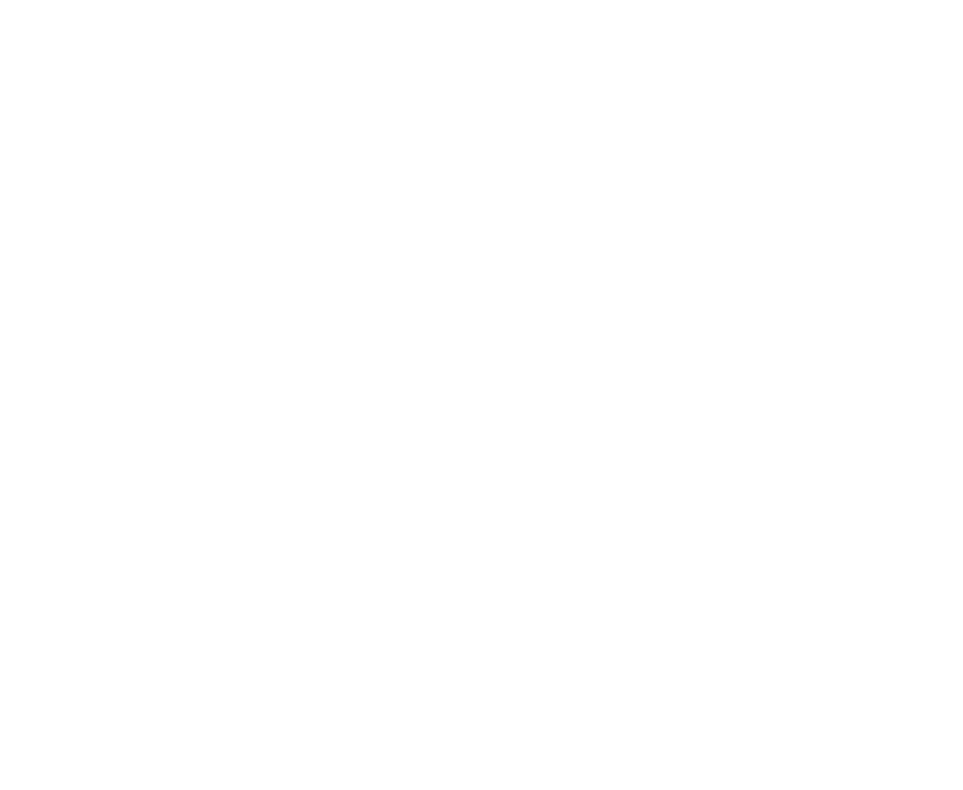
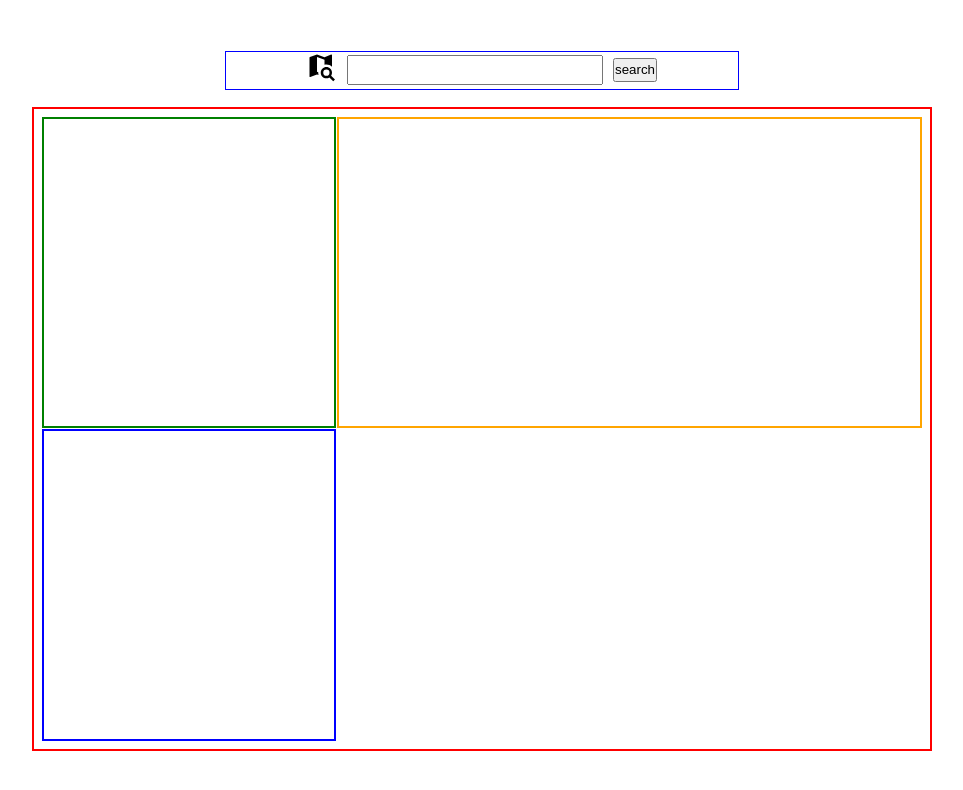
Before and after one commit to MiltonTomasino/weather-app, a website built with webpack: page src/template.html in a window 1280 px wide. Shown: the whole page, without its empty margins (158-1121 px from the left). Built offline with nearby package versions, Linux system fonts and the light colour scheme.

Commit message:
Create Basic Search Function and Location Display
The user will be able to input a location and see their chosen location
displayed at the top of the grid box.

```diff
--- a/src/index.js
+++ b/src/index.js
@@ -1,3 +1,4 @@
+import "./style.css";
 console.log("hello from index.js!");
 
 const key = "?key=B2H2UQPZ5CHBGDQH52BCFXUPA"
@@ -9,7 +10,7 @@ const WeatherApi = (() => {
 
     async function fetchCityData(city = null) {
         try {
-            let response = await fetch(url + "/San_Francisco" + key);
+            let response = await fetch(url + `/${city}` + key);
             cityData = await response.json();
             console.log(cityData);
 
@@ -22,8 +23,53 @@ const WeatherApi = (() => {
         return cityData.currentConditions.temp;
     }
 
+    function fetchCityDays() {
+        return cityData.days;
+    }
+
+    function fetchCity() {
+        return cityData;
+    }
+
     return {
         fetchCityData,
         fetchCurrentTemp,
+        fetchCityDays,
+        fetchCity
     }
 })();
+
+
+const DisplayInfo = (() => {
+    let searchBtn = document.querySelector("#search-btn");
+    let locationDiv = document.querySelector(".location");
+
+    searchBtn.addEventListener("click", async (e) => {
+        e.preventDefault();
+        locationDiv.innerHTML = "";
+        let search = document.querySelector("#search");
+        let formattedSearch = formatSearch(search.value);
+        await WeatherApi.fetchCityData(formattedSearch);
+        search.value = "";
+        displayLocation();
+    })
+
+    function formatSearch(term) {
+        let res = term.trim();
+
+        if (res.includes(" ")) {
+            res = res.split(" ").join("_");
+        }
+
+        return res;
+    }
+
+    async function displayLocation() {
+        let locationH1 = document.createElement("h1");
+        let cityLocation = WeatherApi.fetchCity();
+
+        locationH1.textContent = cityLocation.resolvedAddress;
+        locationDiv.appendChild(locationH1);
+    }
+
+})();
--- a/src/style.css
+++ b/src/style.css
@@ -0,0 +1,69 @@
+:root {
+    --font-size: 16px;
+}
+
+* {
+    margin: 0;
+    padding: 0;
+    box-sizing: border-box;
+    line-height: 1.5;
+}
+
+body {
+    height: 100vh;
+    display: flex;
+    align-items: center;
+    justify-content: center;
+    flex-direction: column;
+    gap: 10px;
+
+}
+
+.search-container {
+    width: 100%;
+    justify-items: center;
+}
+
+.search-container > form {
+    outline: 1px solid blue;
+    display: flex;
+    align-items: center;
+    justify-content: center;
+    width: 40%;
+
+    gap: 10px;
+}
+
+form > input {
+    width: 50%;
+    height: 30px;
+    font-size: 16px;
+    padding: 5px;
+}
+
+.svg-icon {
+    width: 30px;
+}
+
+.container {
+    outline: 2px solid red;
+    width: 70%;
+    height: 80%;
+
+    display: grid;
+    grid-template-columns: 1fr 2fr;
+    gap: 5px;
+    padding: 10px;
+}
+
+.main {
+    outline: 2px solid green;
+}
+
+.main-info {
+    outline: 2px solid orange;
+}
+
+.days {
+    outline: 2px solid blue;
+}
--- a/src/template.html
+++ b/src/template.html
@@ -3,11 +3,36 @@
 <head>
     <meta charset="UTF-8">
     <meta name="viewport" content="width=device-width, initial-scale=1.0">
-    <link rel="stylesheet" href="./style.css">
-    <script src="./index.js"></script>
     <title>Weather App</title>
 </head>
 <body>
+    <div class="search-container">
+        <form action="">
+            <label for="search">
+                <svg class="svg-icon" xmlns="http://www.w3.org/2000/svg" viewBox="0 0 24 24">
+                    <title>map-search</title>
+                    <path
+                        d="M15.5,12C18,12 20,14 20,16.5C20,17.38 19.75,18.21 19.31,18.9L22.39,22L21,23.39L17.88,20.32C17.19,20.75 16.37,21 15.5,21C13,21 11,19 11,16.5C11,14 13,12 15.5,12M15.5,14A2.5,2.5 0 0,0 13,16.5A2.5,2.5 0 0,0 15.5,19A2.5,2.5 0 0,0 18,16.5A2.5,2.5 0 0,0 15.5,14M14,6.11L8,4V15.89L9,16.24V16.5C9,17.14 9.09,17.76 9.26,18.34L8,17.9L2.66,19.97L2.5,20A0.5,0.5 0 0,1 2,19.5V4.38C2,4.15 2.15,3.97 2.36,3.9L8,2L14,4.1L19.34,2H19.5A0.5,0.5 0 0,1 20,2.5V11.81C18.83,10.69 17.25,10 15.5,10C15,10 14.5,10.06 14,10.17V6.11Z" />
+                </svg>
+            </label>
+            <input type="search" name="search" id="search">
+            <button id="search-btn">search</button>
+        </form>
+    </div>
+    <div class="location">
+
+    </div>
+    <div class="container">
+        <div class="main">
+
+        </div>
+        <div class="main-info">
+
+        </div>
+        <div class="days">
+
+        </div>
+    </div>
 
 </body>
 </html>
```
